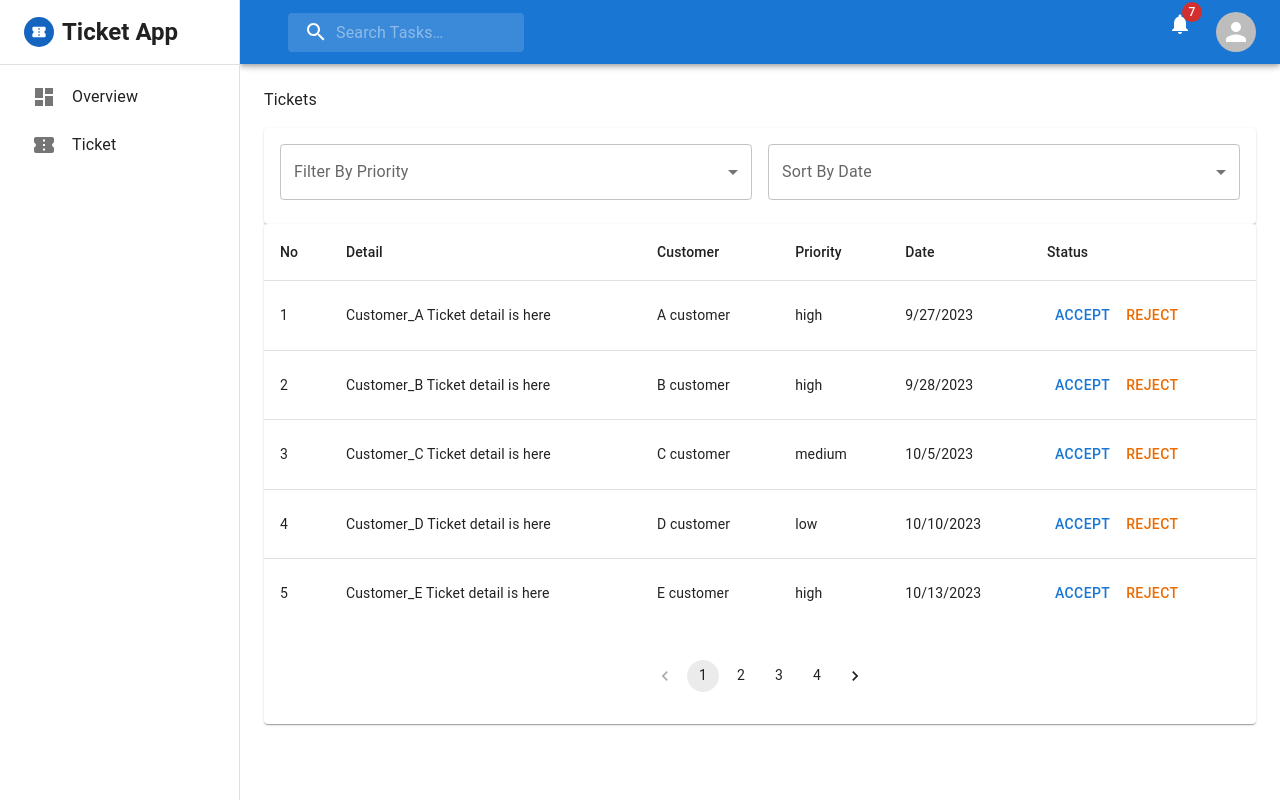
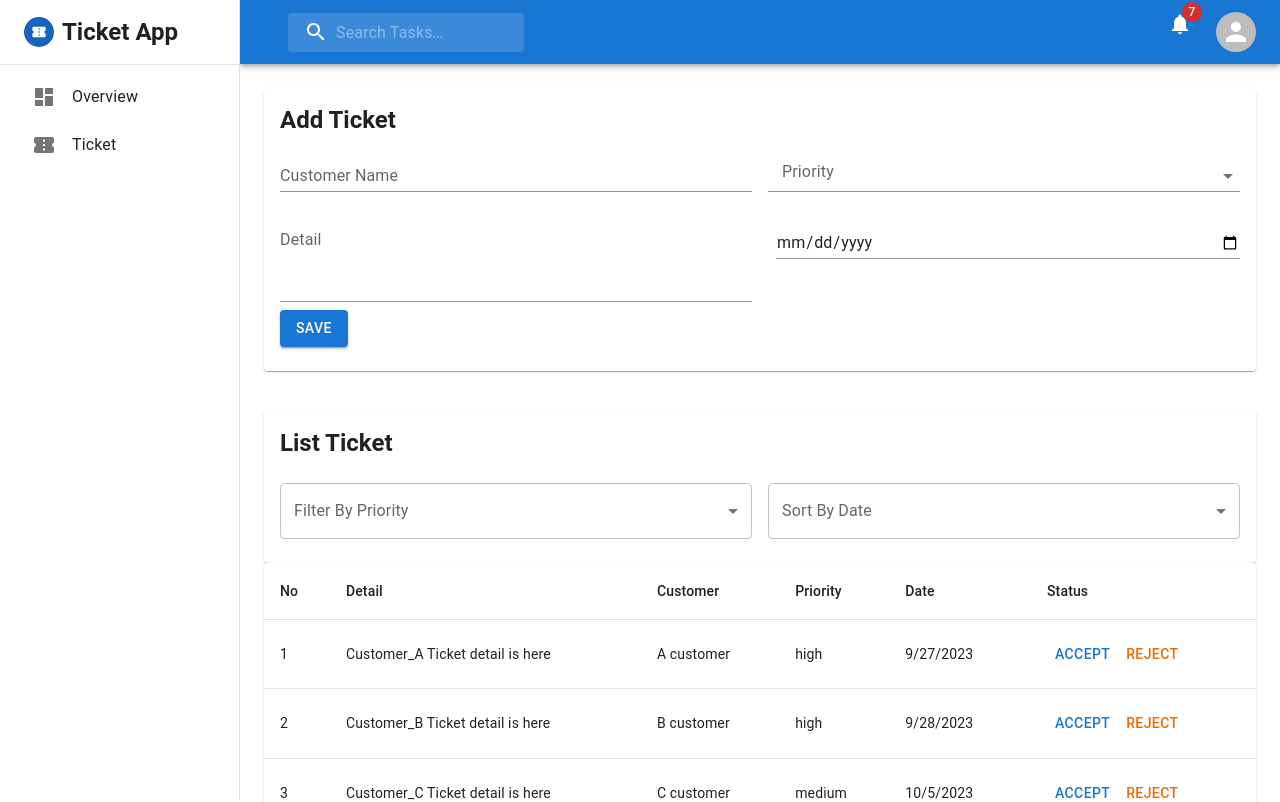
Before and after one commit to rizqiirfand/ticket-app, a React (Create React App) app: page /tickets in a window 1280 px wide. Shown: the top 802 px of the page. Built offline with nearby package versions, Linux system fonts and the light colour scheme.

Commit message:
[ticket] finishing feature add ticket

```diff
--- a/src/api/ticketAPI.js
+++ b/src/api/ticketAPI.js
@@ -181,4 +181,14 @@ const updateTicketApi = (data) => {
   });
 };
 
-export { getTicketsApi, updateTicketApi };
+const addTicketApi = (data) => {
+  let res = { status: 404, data: {} };
+
+  return new Promise((resolve, reject) => {
+    res.status = 200;
+    res.data = data;
+    setTimeout(() => resolve(res), 500);
+  });
+};
+
+export { getTicketsApi, updateTicketApi, addTicketApi };
--- /dev/null
+++ b/src/components/form/FormAddTicket.js
@@ -0,0 +1,149 @@
+import {
+  Button,
+  Card,
+  CardContent,
+  FormControl,
+  FormHelperText,
+  Grid,
+  InputLabel,
+  MenuItem,
+  Select,
+  TextField,
+  Typography,
+} from "@mui/material";
+import React from "react";
+import { addTicketApi } from "../../api/ticketAPI";
+
+function FormAddTicket({ onSave }) {
+  // state for handling form and error value
+  const [form, setForm] = React.useState({
+    detail: "",
+    customer: "",
+    priority: "",
+    date: "",
+  });
+  const [error, setError] = React.useState({
+    detail: { state: false, message: "" },
+    customer: { state: false, message: "" },
+    priority: { state: false, message: "" },
+    date: { state: false, message: "" },
+  });
+
+  // form validation function
+  const validate = (field) => {
+    const { detail, customer, priority, date } = field;
+    let err = {
+      detail: { state: false, message: "" },
+      customer: { state: false, message: "" },
+      priority: { state: false, message: "" },
+      date: { state: false, message: "" },
+    };
+    if (detail.length === 0) err.detail = { state: true, message: "Field Required" };
+    if (customer.length === 0) err.customer = { state: true, message: "Field Required" };
+    if (priority.length === 0) err.priority = { state: true, message: "Field Required" };
+    if (date.length === 0) err.date = { state: true, message: "Field Required" };
+    setError(err);
+    return Object.entries(err).every((v) => v[1].state === false);
+  };
+
+  const onChange = (e) => {
+    const { name, value } = e.target;
+    const field = { ...form, [name]: value };
+    validate(field);
+    setForm(field);
+  };
+
+  const resetForm = () => {
+    setForm({
+      detail: "",
+      customer: "",
+      priority: "",
+      date: "",
+    });
+    setError({
+      detail: { state: false, message: "" },
+      customer: { state: false, message: "" },
+      priority: { state: false, message: "" },
+      date: { state: false, message: "" },
+    });
+  };
+
+  const onSubmit = (e) => {
+    e.preventDefault();
+    if (validate(form)) {
+      onSave(form);
+      resetForm();
+    }
+  };
+  return (
+    <Card sx={{ mb: 5 }}>
+      <CardContent>
+        <Typography variant="h5">
+          <b>Add Ticket</b>
+        </Typography>
+        <form onSubmit={onSubmit}>
+          <Grid container spacing={2}>
+            <Grid item xs={12} lg={6}>
+              <TextField
+                error={error.customer.state}
+                helperText={error.customer.message}
+                label="Customer Name"
+                name="customer"
+                value={form.customer}
+                onChange={onChange}
+                variant="standard"
+                sx={{ width: "100%", my: 1 }}
+              />
+              <TextField
+                error={error.detail.state}
+                helperText={error.detail.message}
+                id="standard-multiline-flexible"
+                label="Detail"
+                name="detail"
+                multiline
+                rows={3}
+                value={form.detail}
+                onChange={onChange}
+                maxRows={4}
+                variant="standard"
+                sx={{ width: "100%", my: 1 }}
+              />
+            </Grid>
+            <Grid item xs={12} lg={6}>
+              <FormControl fullWidth sx={{ my: 1 }} error={error.priority.state}>
+                <InputLabel>Priority</InputLabel>
+                <Select
+                  onChange={onChange}
+                  value={form.priority}
+                  label="Priority"
+                  name="priority"
+                  variant="standard"
+                >
+                  <MenuItem value={"high"}>High</MenuItem>
+                  <MenuItem value={"medium"}>Medium</MenuItem>
+                  <MenuItem value={"low"}>Low</MenuItem>
+                </Select>
+                <FormHelperText>{error.priority.message}</FormHelperText>
+              </FormControl>
+              <TextField
+                error={error.date.state}
+                helperText={error.date.message}
+                value={form.date}
+                onChange={onChange}
+                name="date"
+                type="date"
+                variant="standard"
+                sx={{ width: "100%", mt: 3, pl: 1 }}
+              />
+            </Grid>
+          </Grid>
+          <Button color="primary" variant="contained" type="submit">
+            Save
+          </Button>
+        </form>
+      </CardContent>
+    </Card>
+  );
+}
+
+export default FormAddTicket;
--- a/src/components/table/TableTickets.js
+++ b/src/components/table/TableTickets.js
@@ -94,6 +94,9 @@ function TableTickets({ rows }) {
     <>
       <Card>
         <CardContent>
+          <Typography variant="h5" sx={{ mb: 3 }}>
+            <b>List Ticket</b>
+          </Typography>
           <Grid container spacing={2}>
             <Grid item xs={12} lg={6}>
               <FormControl fullWidth>
--- a/src/page/Tickets.js
+++ b/src/page/Tickets.js
@@ -1,8 +1,9 @@
 import React, { useEffect, useState } from "react";
 import Layout from "../components/layout/Layout";
 import { CircularProgress, Toolbar, Typography } from "@mui/material";
-import { getTicketsApi } from "../api/ticketAPI";
+import { addTicketApi, getTicketsApi } from "../api/ticketAPI";
 import TableTickets from "../components/table/TableTickets";
+import FormAddTicket from "../components/form/FormAddTicket";
 
 function Tickets() {
   const [data, setData] = useState([]);
@@ -12,7 +13,19 @@ function Tickets() {
       if (res.status === 200) setData(res.data);
       setLoading(false);
     });
-
+  const addTickets = (formData) => {
+    setLoading(true);
+    const sendData = {
+      ...formData,
+      status: null,
+      id: data.length + 1,
+      date: new Date(formData.date),
+    };
+    addTicketApi(sendData).then((res) => {
+      if (res.status === 200) setData((prev) => [res.data, ...prev]);
+      setLoading(false);
+    });
+  };
   useEffect(() => {
     getTickets();
   }, []);
@@ -21,7 +34,7 @@ function Tickets() {
     <div>
       <Layout>
         <Toolbar />
-        <Typography paragraph>Tickets</Typography>
+        <FormAddTicket onSave={addTickets} />
         {loading ? <CircularProgress /> : <TableTickets rows={data} />}
       </Layout>
     </div>
```
